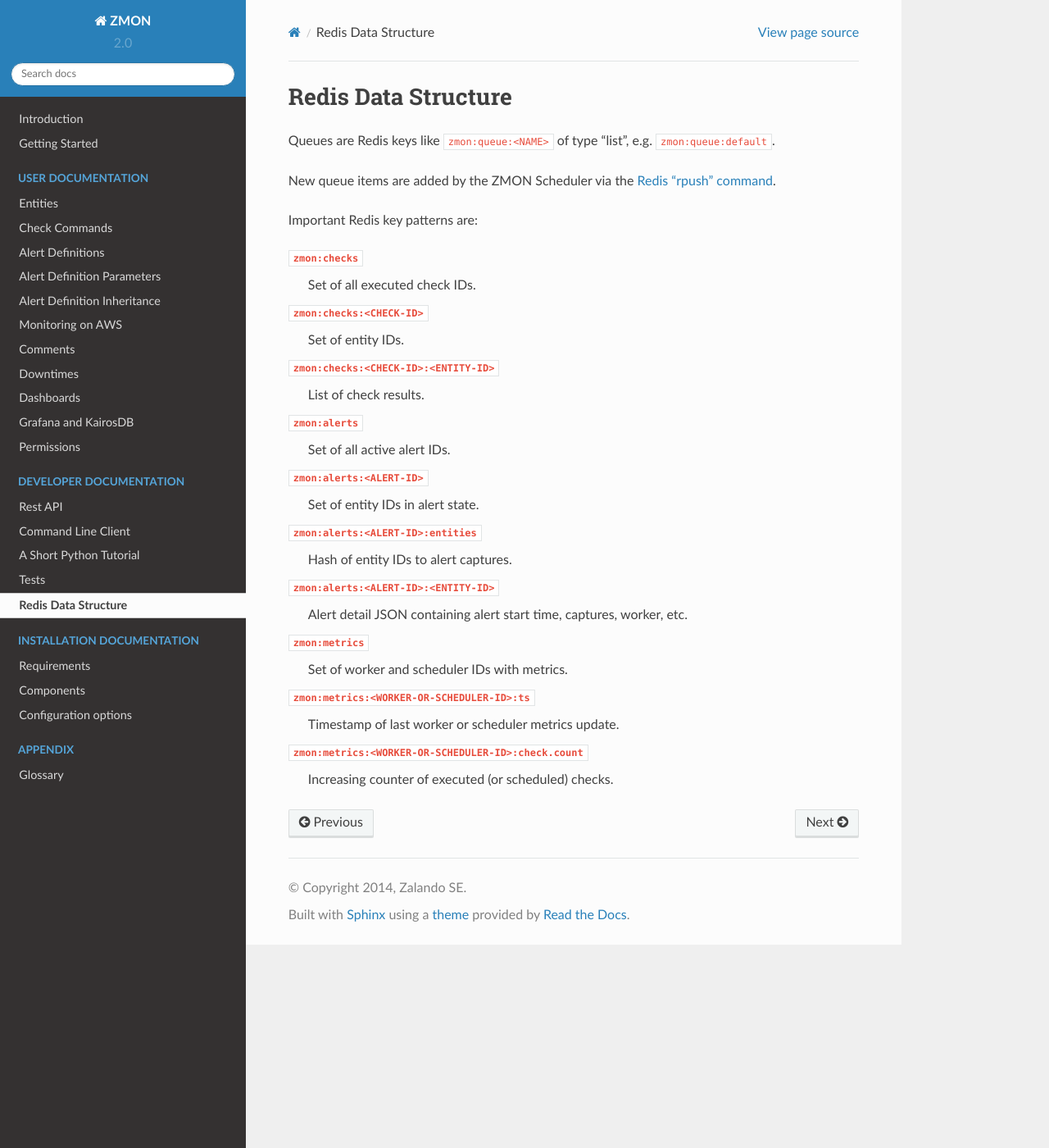
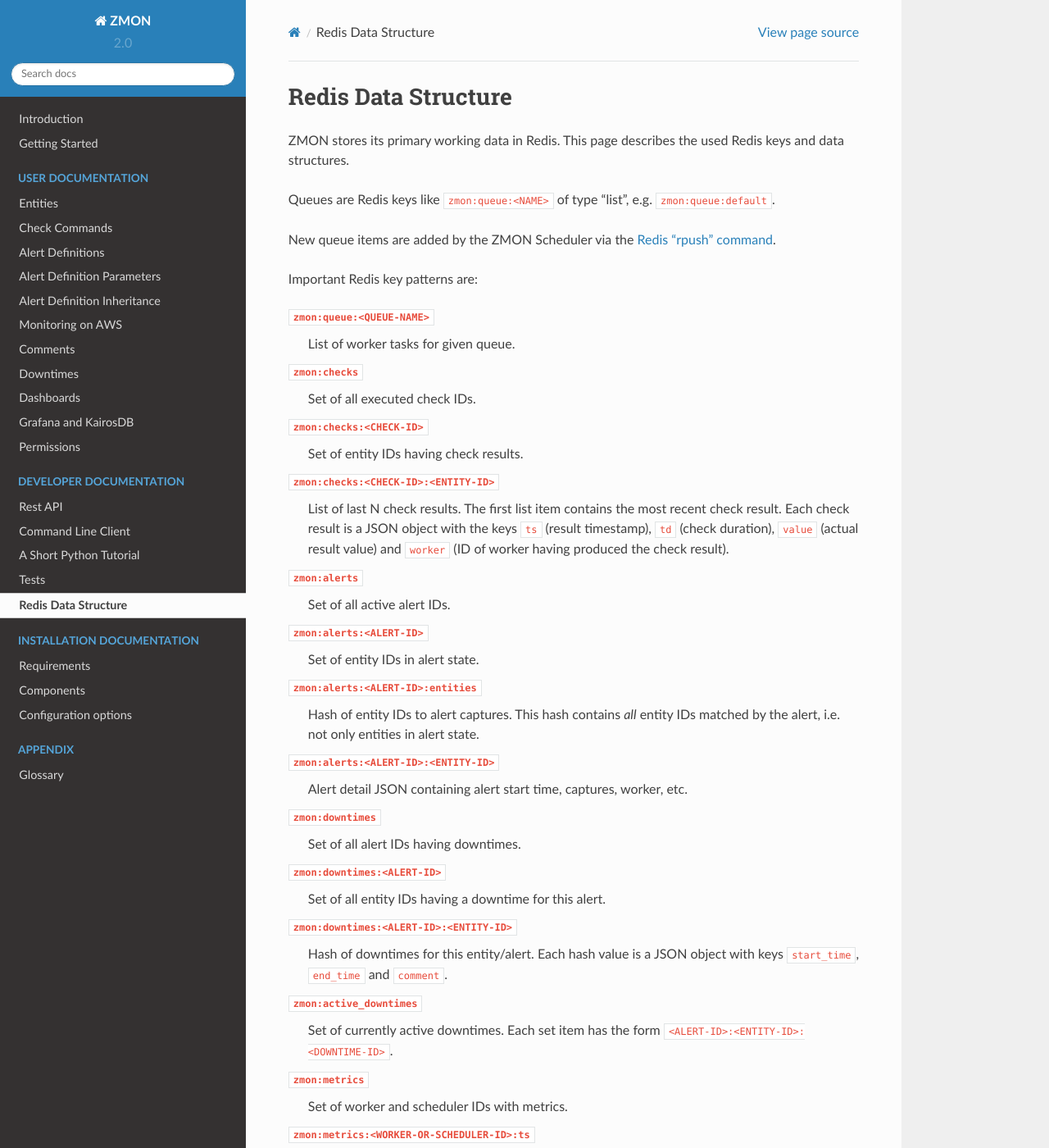
Before and after one commit to zalando-zmon/zmon-docs, a Sphinx documentation site: the page built from docs/developer/redis.rst, in a window 1280 px wide and 1400 px high. Shown: the whole window at 82% size. Built offline with Sphinx 7.4.7 and the Read the Docs theme 2.0.0, drawn with Linux system fonts in a browser that asks for light colours.

Commit message:
document Redis downtime keys

```diff
--- a/docs/developer/redis.rst
+++ b/docs/developer/redis.rst
@@ -1,6 +1,8 @@
 ====================
 Redis Data Structure
 ====================
+
+ZMON stores its primary working data in Redis. This page describes the used Redis keys and data structures.
 
 Queues are Redis keys like ``zmon:queue:<NAME>`` of type "list", e.g. ``zmon:queue:default``.
 
@@ -8,20 +10,31 @@
 
 Important Redis key patterns are:
 
+``zmon:queue:<QUEUE-NAME>``
+    List of worker tasks for given queue.
 ``zmon:checks``
     Set of all executed check IDs.
 ``zmon:checks:<CHECK-ID>``
-    Set of entity IDs.
+    Set of entity IDs having check results.
 ``zmon:checks:<CHECK-ID>:<ENTITY-ID>``
-    List of check results.
+    List of last N check results. The first list item contains the most recent check result.
+    Each check result is a JSON object with the keys ``ts`` (result timestamp), ``td`` (check duration), ``value`` (actual result value) and ``worker`` (ID of worker having produced the check result).
 ``zmon:alerts``
     Set of all active alert IDs.
 ``zmon:alerts:<ALERT-ID>``
     Set of entity IDs in alert state.
 ``zmon:alerts:<ALERT-ID>:entities``
-    Hash of entity IDs to alert captures.
+    Hash of entity IDs to alert captures. This hash contains *all* entity IDs matched by the alert, i.e. not only entities in alert state.
 ``zmon:alerts:<ALERT-ID>:<ENTITY-ID>``
     Alert detail JSON containing alert start time, captures, worker, etc.
+``zmon:downtimes``
+    Set of all alert IDs having downtimes.
+``zmon:downtimes:<ALERT-ID>``
+    Set of all entity IDs having a downtime for this alert.
+``zmon:downtimes:<ALERT-ID>:<ENTITY-ID>``
+    Hash of downtimes for this entity/alert. Each hash value is a JSON object with keys ``start_time``, ``end_time`` and ``comment``.
+``zmon:active_downtimes``
+    Set of currently active downtimes. Each set item has the form ``<ALERT-ID>:<ENTITY-ID>:<DOWNTIME-ID>``.
 ``zmon:metrics``
     Set of worker and scheduler IDs with metrics.
 ``zmon:metrics:<WORKER-OR-SCHEDULER-ID>:ts``
```
